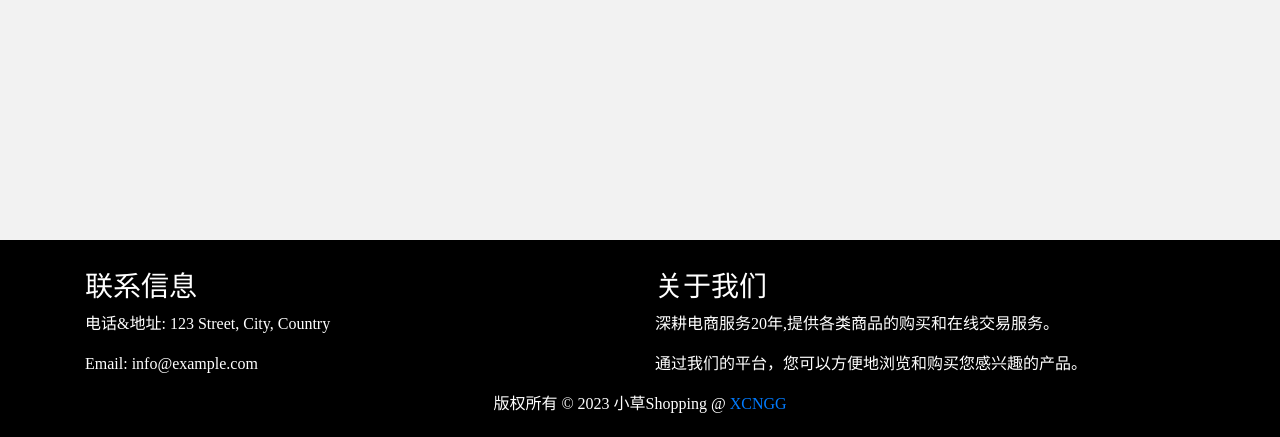
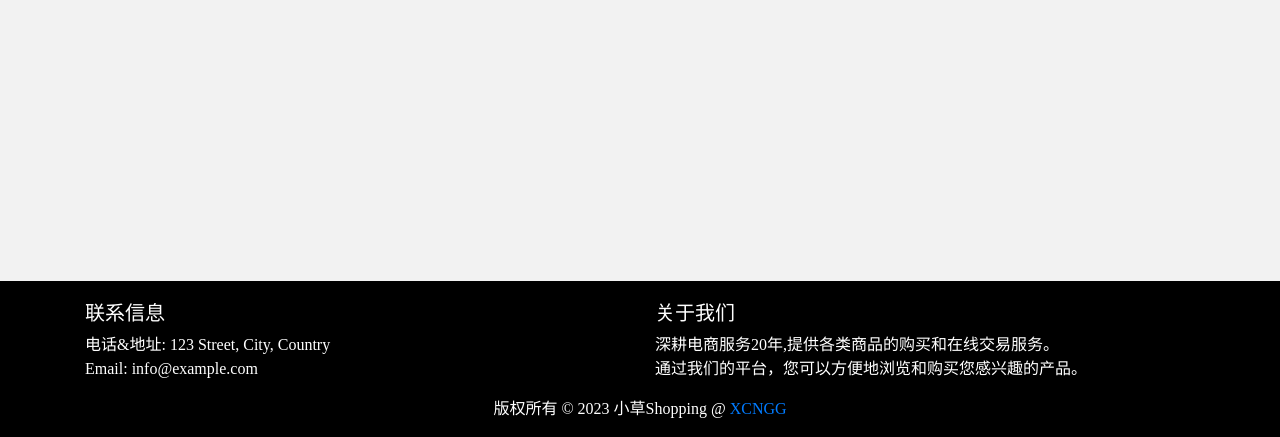
Before and after one commit to XcNgg/XC-Online-Shopping, a Flask app: page / in a window 1280 px wide. Shown: the part 363-800 px from the top of the page. Run offline with Flask 3, Linux system fonts and the light colour scheme; some libraries are stand-ins or nearby versions; some web fonts are replaced.

Commit message:
2023.7.10 16.33 美化base footer

```diff
--- a/static/css/style.css
+++ b/static/css/style.css
@@ -21,8 +21,7 @@ footer {
     background-color: black;
     color: white;
     font-family: autostylus;
-    padding: 5px 0;
-    padding-top: 30px;
+    padding-top: 20px;
 }
 
 
--- a/templates/base.html
+++ b/templates/base.html
@@ -66,13 +66,13 @@
     <div class="container">
         <div class="row">
             <div class="col-md-6">
-                <h3>联系信息</h3>
-                <p>电话&地址: 123 Street, City, Country</p>
+                <h5>联系信息</h5>
+                电话&地址: 123 Street, City, Country
                 <p>Email: info@example.com</p>
             </div>
             <div class="col-md-6">
-                <h3>关于我们</h3>
-                <p>深耕电商服务20年,提供各类商品的购买和在线交易服务。</p>
+                <h5>关于我们</h5>
+                深耕电商服务20年,提供各类商品的购买和在线交易服务。
                 <p>通过我们的平台，您可以方便地浏览和购买您感兴趣的产品。</p>
             </div>
         </div>
```
